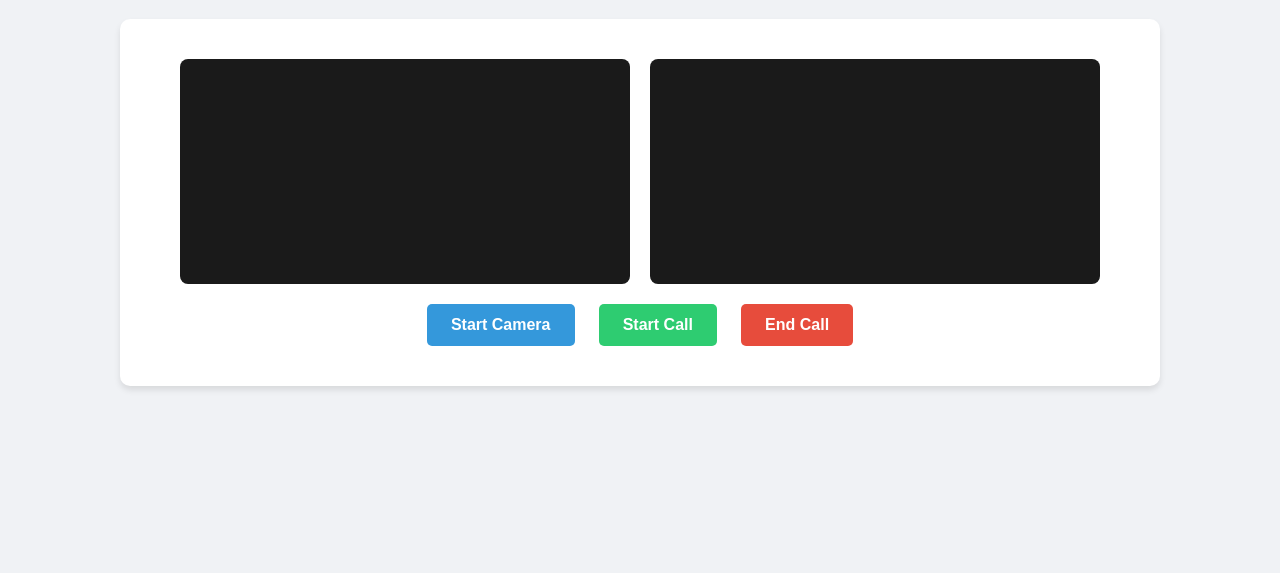
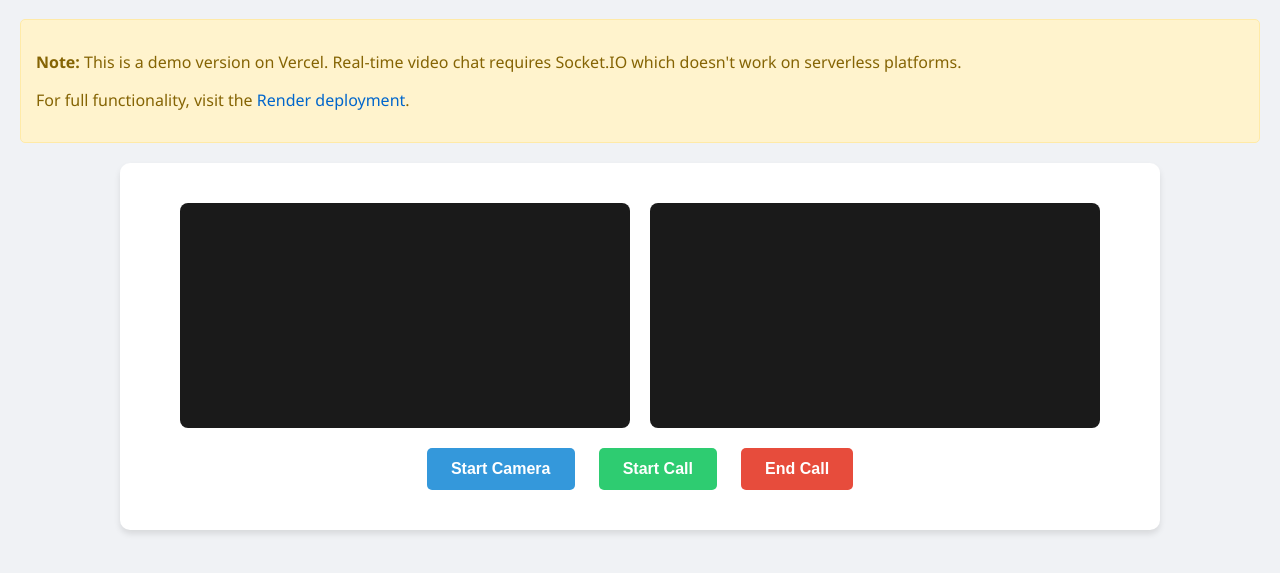
Before and after one commit to sachinburnwal22/LiveVC, a website: page index.html in a window 1280 px wide. Shown: the part 87-660 px from the top of the page. Drawn offline with nearby package versions, Linux system fonts and the light colour scheme; no server answers.

Commit message:
Fix Vercel deployment - remove Socket.IO dependency and add notice

```diff
--- a/index.html
+++ b/index.html
@@ -6,6 +6,11 @@
 </head>
 <body>
   <h1>Simple Video Chat</h1>
+
+  <div class="notice">
+    <p><strong>Note:</strong> This is a demo version on Vercel. Real-time video chat requires Socket.IO which doesn't work on serverless platforms.</p>
+    <p>For full functionality, visit the <a href="https://livevc.onrender.com" target="_blank">Render deployment</a>.</p>
+  </div>
 
   <div class="container">
     <div class="videos">
@@ -28,7 +33,6 @@
     </div>
   </div>
 
-  <script src="/socket.io/socket.io.js"></script>
   <script src="script.js"></script>
 </body>
 </html>
--- a/script.js
+++ b/script.js
@@ -12,7 +12,13 @@ const incomingCallDiv = document.getElementById('incomingCall');
 let localStream;
 let pc;
 let currentOffer = null;
-const socket = io();
+
+// Mock socket for Vercel (no real-time signaling)
+const socket = {
+  on: () => {},
+  emit: () => {},
+  disconnect: () => {}
+};
 
 // ICE servers configuration - will be fetched from server
 let iceServers = [
--- a/style.css
+++ b/style.css
@@ -9,6 +9,25 @@ body {
 
 h1 {
   color: #2c3e50;
+}
+
+.notice {
+  background-color: #fff3cd;
+  border: 1px solid #ffeaa7;
+  border-radius: 5px;
+  padding: 15px;
+  margin-bottom: 20px;
+  color: #856404;
+  text-align: left;
+}
+
+.notice a {
+  color: #0066cc;
+  text-decoration: none;
+}
+
+.notice a:hover {
+  text-decoration: underline;
 }
 
 .container {
```
